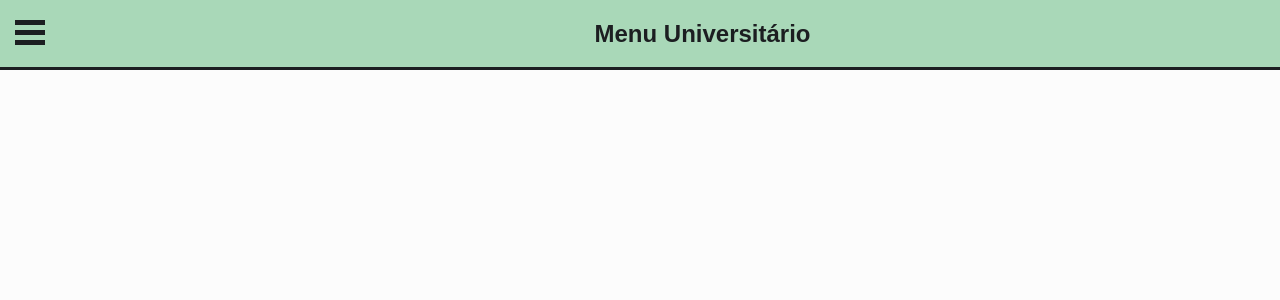
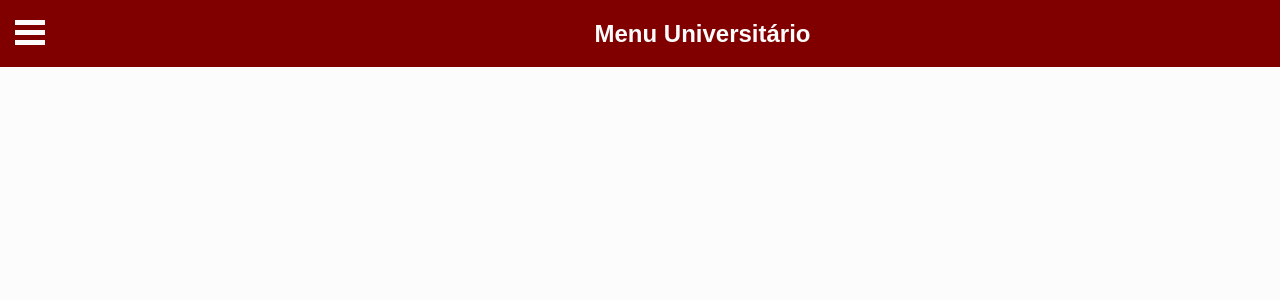
Before and after one commit to GustavoLuizFarignoli/MenuUniversitario, a PHP site: page / in a window 1280 px wide. Shown: the top 300 px of the page. Run offline with PHP 8.4, Linux system fonts and the light colour scheme.

Commit message:
Mundança das cores

```diff
--- a/css/index.css
+++ b/css/index.css
@@ -13,8 +13,8 @@ body{
     height: 70px;
     width: 100%;
     padding: 15px;
-    background-color: #a9d8b8;
-    border-bottom:solid #1C1E21;
+    background-color: #800000;
+    border-bottom:solid #fcfcfc;
     display: flex;
     justify-content: space-around;
     align-items: center;
@@ -23,7 +23,7 @@ body{
 
 #listanav{
     width: 80%;
-    color: #1c1e21ff;
+    color: #fcfcfc;
     font: larger;
     font-weight: bold;
     display: flex;
@@ -63,7 +63,7 @@ body{
     display:block;
     width:30px;
     height:5px;
-    background:#1C1E21;
+    background:#fcfcfc;
     margin:5px 0px;
     cursor:pointer;
 }
```
